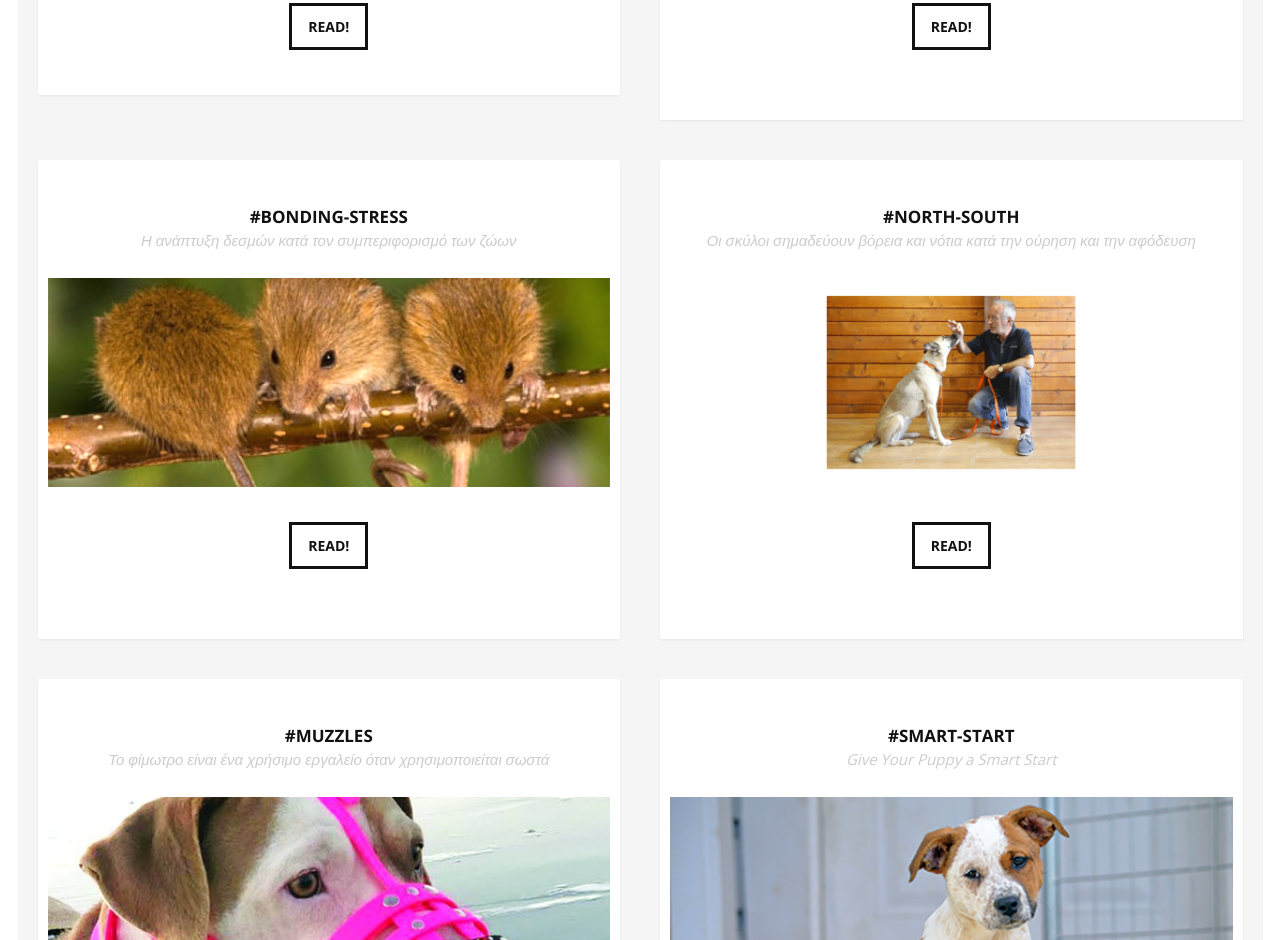
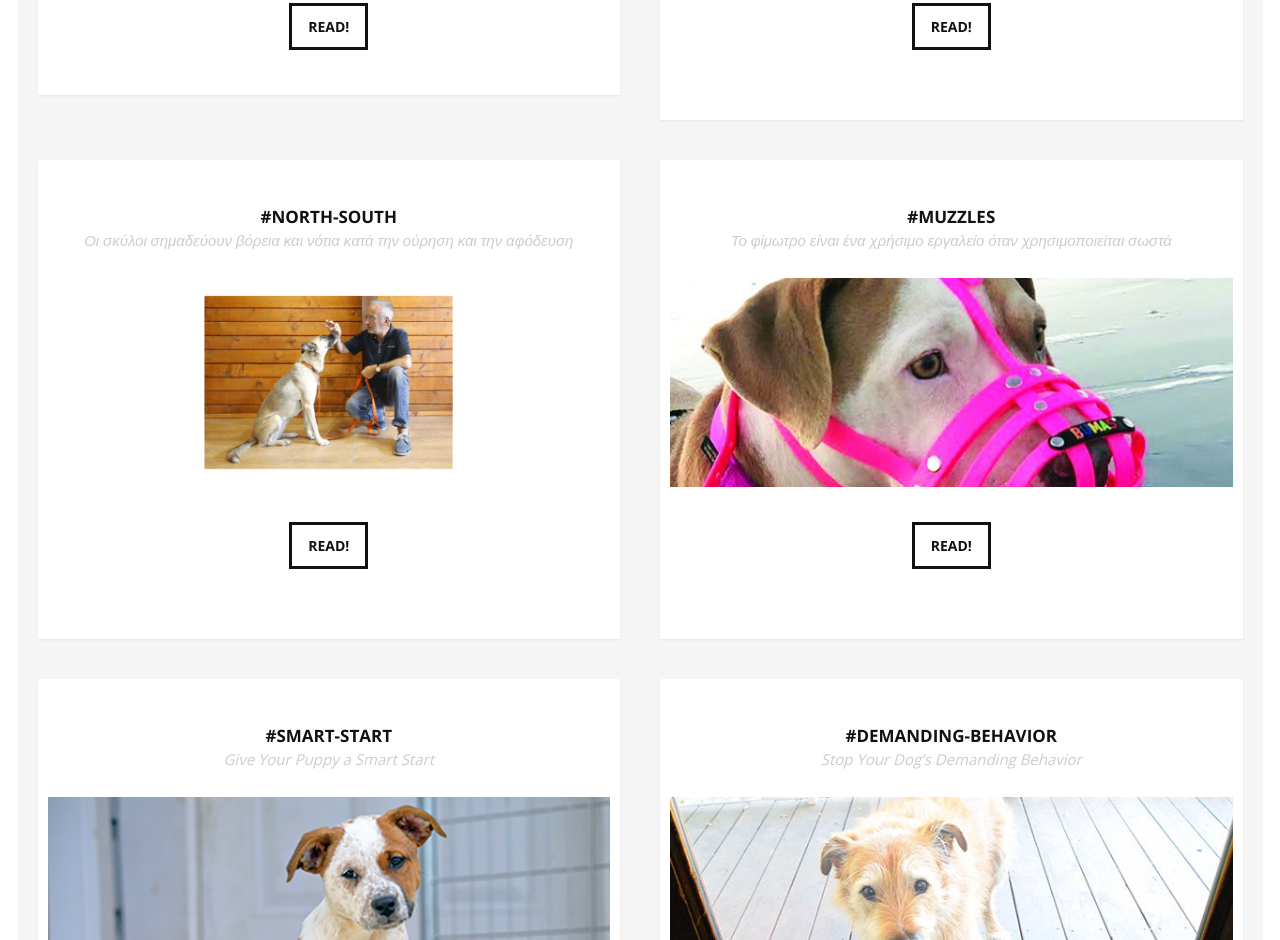
Before and after one commit to nic3ts/arcanist.gr, a plain HTML site: page index.html in a window 1280 px wide. Shown: the part 8805-9745 px from the top of the page. Drawn offline with nearby package versions, Linux system fonts and the light colour scheme.

Commit message:
hidden bonding-stress

```diff
--- a/index.html
+++ b/index.html
@@ -541,14 +541,14 @@
                     </div>
 
                     <!--Pricing Block-->
-                    <div class="pricing-block col-2 wow fadeInUp" data-wow-delay="0.4s">
+                    <!-- <div class="pricing-block col-2 wow fadeInUp" data-wow-delay="0.4s">
                         <div class="pricing-block-content">
                             <h3>#BONDING-STRESS</h3>
                             <p class="pricing-sub">Η ανάπτυξη δεσμών κατά τον συμπεριφορισμό των ζώων</p>
                                 <img src="images/article-images/bonding-stress-main.png" alt="Company"/>
                             <a href="articles/bonding-stress.html" class="button">READ!</a>
                         </div>
-                    </div>
+                    </div> -->
 
                     <!--Pricing Block-->
                     <div class="pricing-block col-2 wow fadeInUp" data-wow-delay="0.4s">
```
